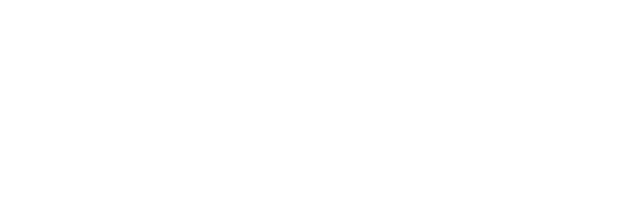
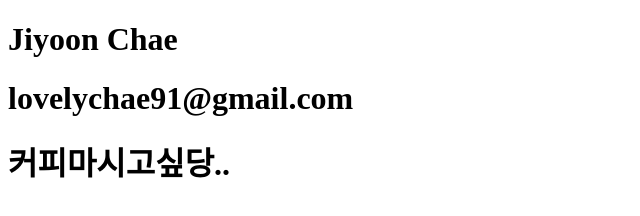
Before and after one commit to oliviachae/MyWeb, a plain HTML site: page WebContent/index.html in a window 1280 px wide. Shown: the whole page, without its empty margins (0-640 px from the left). Drawn offline with Linux system fonts and the light colour scheme.

Commit message:
Add content

```diff
--- a/WebContent/index.html
+++ b/WebContent/index.html
@@ -5,6 +5,8 @@
 <title>Insert title here</title>
 </head>
 <body>
-
+	<h1>Jiyoon Chae</h1>
+	<h1>lovelychae91@gmail.com</h1>
+	<h1>커피마시고싶당..</h1>
 </body>
 </html>
```
